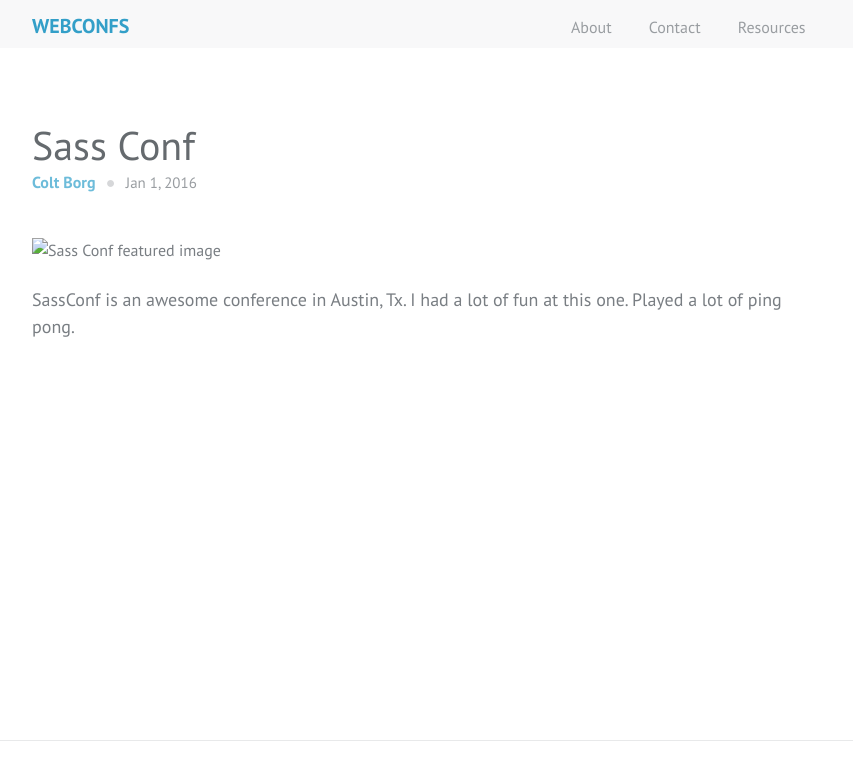
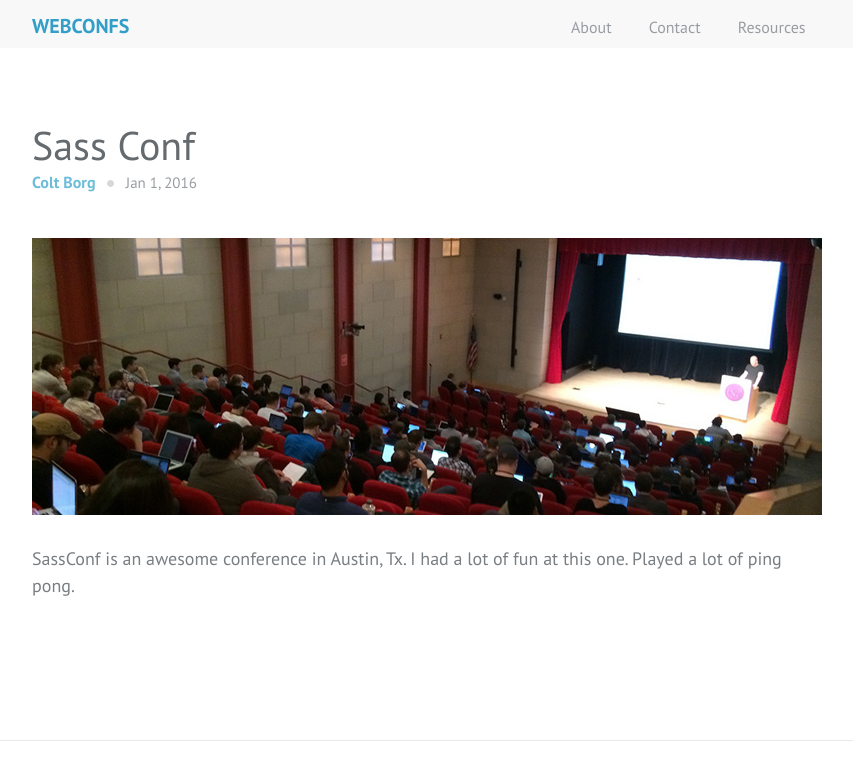
Before and after one commit to coltborg/webconfs, a Jekyll site: the page built from _posts/2016-1-01-sass-conf.md, in a window 1280 px wide. Shown: the top 775 px of the page, without its empty margins (213-1066 px from the left). Built offline with Jekyll 4.4.1, drawn with Linux system fonts in a browser that asks for light colours; comment, search, counter and statistics services are not loaded; grey boxes are pictures that could not be loaded.

Commit message:
Updated featured img src

```diff
--- a/_layouts/post.html
+++ b/_layouts/post.html
@@ -13,7 +13,7 @@
     </header>
 
 		{% if page.image %}
-			<img class="feat-img is-hidden-mobile" src="webconfs/img/{{ page.image }}" alt="{{ page.title }} featured image" />
+			<img class="feat-img is-hidden-mobile" src="../img/{{ page.image }}" alt="{{ page.title }} featured image" />
 		{% endif %}
 
     <article class="post__content">
```
